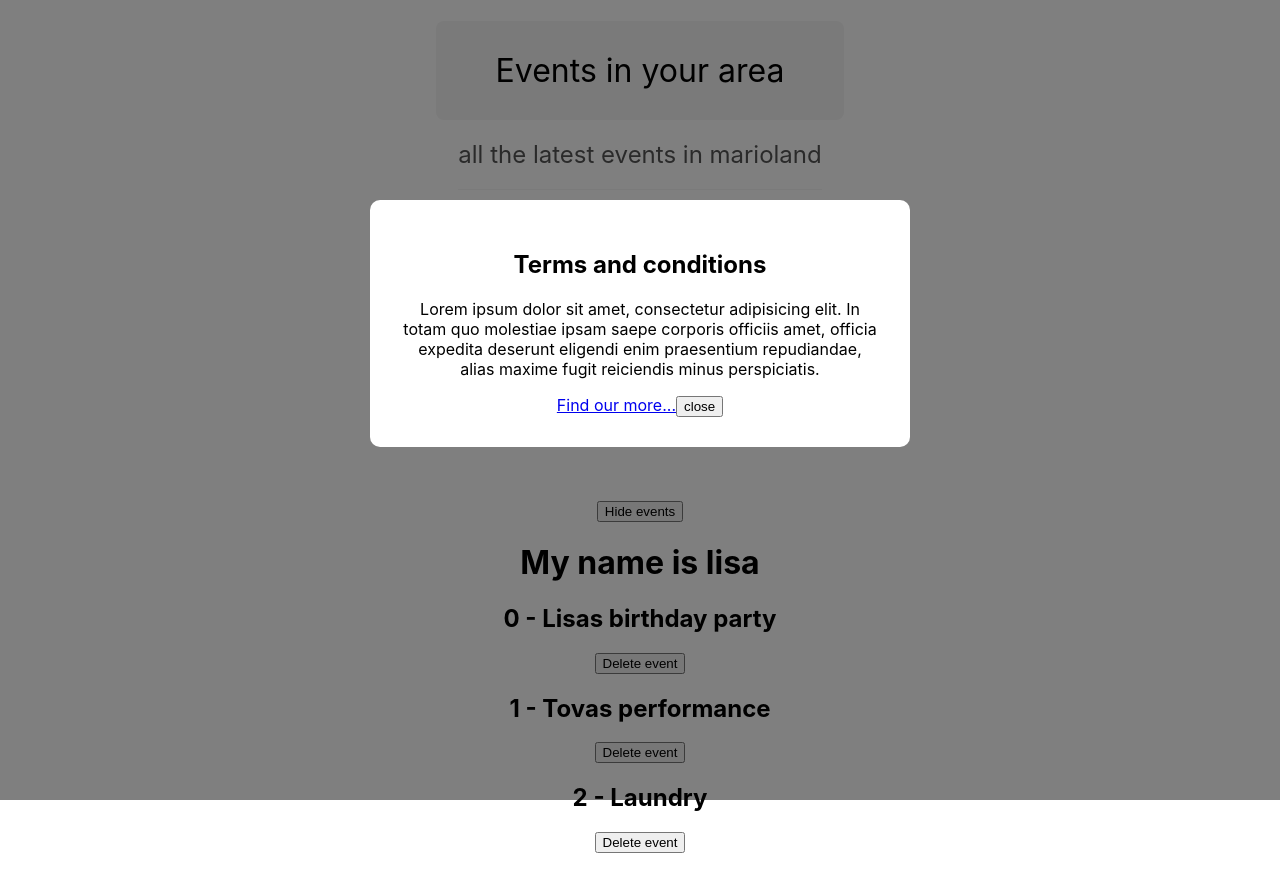
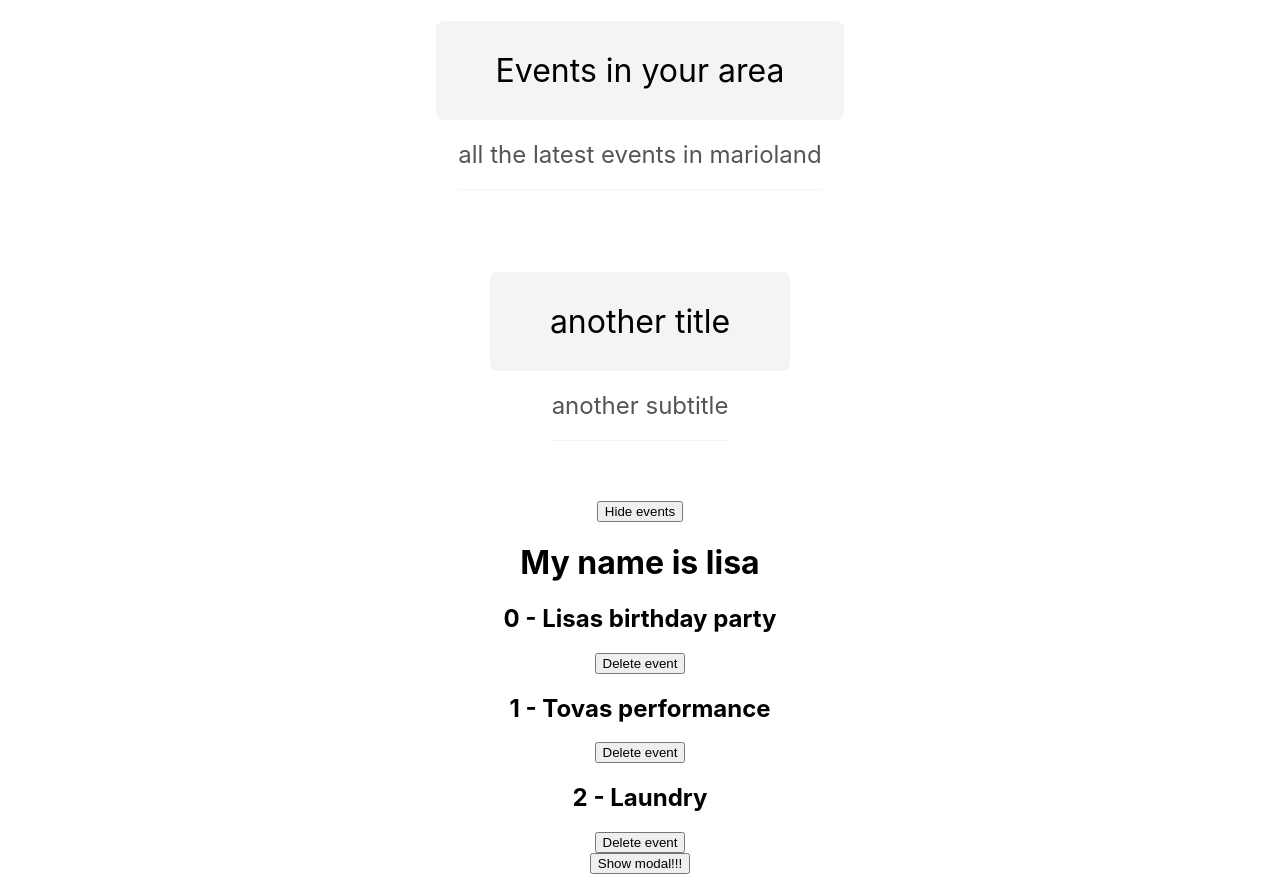
Before and after one commit to lisamaliqi/NetNinjaNotes_React_and_Firebase, a React (Vite) app in the folder 4.components-and-props/: page / in a window 1280 px wide. Before the commit the page ends 853 px from the top, so only its background shows below. Built offline with nearby package versions, Linux system fonts and the light colour scheme.

Commit message:
solving challenge, showing the modal with a toggle effect

```diff
--- a/4.components-and-props/src/App.tsx
+++ b/4.components-and-props/src/App.tsx
@@ -30,11 +30,15 @@
 
     const subtitle = 'all the latest events in marioland'
 
-    const [showModal, setShowModal] = useState(true);
+    const [showModal, setShowModal] = useState(false);
     console.log('showModal: ', showModal);
 
-    const handleClose = () => {
-        setShowModal(false);
+    const toggleModal = () => {
+        console.log('showmodal in togglemodal: ', showModal);
+
+        showModal
+            ? setShowModal(false)
+            : setShowModal(true)
 
     };
 
@@ -101,7 +105,12 @@
                 <p>Use code Lajsa for 10% off next purchase</p>
             </Modal> */}
 
-            {showModal && <Modal handleClose={handleClose}>
+            <br />
+            <div>
+                <button onClick={toggleModal}>Show modal!!!</button>
+            </div>
+
+            {showModal && <Modal toggleModal={toggleModal}>
                 <h2>Terms and conditions</h2>
                 <p>Lorem ipsum dolor sit amet, consectetur adipisicing elit. In totam quo molestiae ipsam saepe corporis officiis amet, officia expedita deserunt eligendi enim praesentium repudiandae, alias maxime fugit reiciendis minus perspiciatis.</p>
                 <a href="#">Find our more...</a>
--- a/4.components-and-props/src/components/Modal.tsx
+++ b/4.components-and-props/src/components/Modal.tsx
@@ -8,7 +8,7 @@
             {/* <h2>10% off code!</h2>
             <p>Use code Lajsa for 10% off next purchase</p> */}
             {props.children}
-            <button onClick={props.handleClose}>close</button>
+            <button onClick={props.toggleModal}>close</button>
         </div>
     </div>
   )
```
